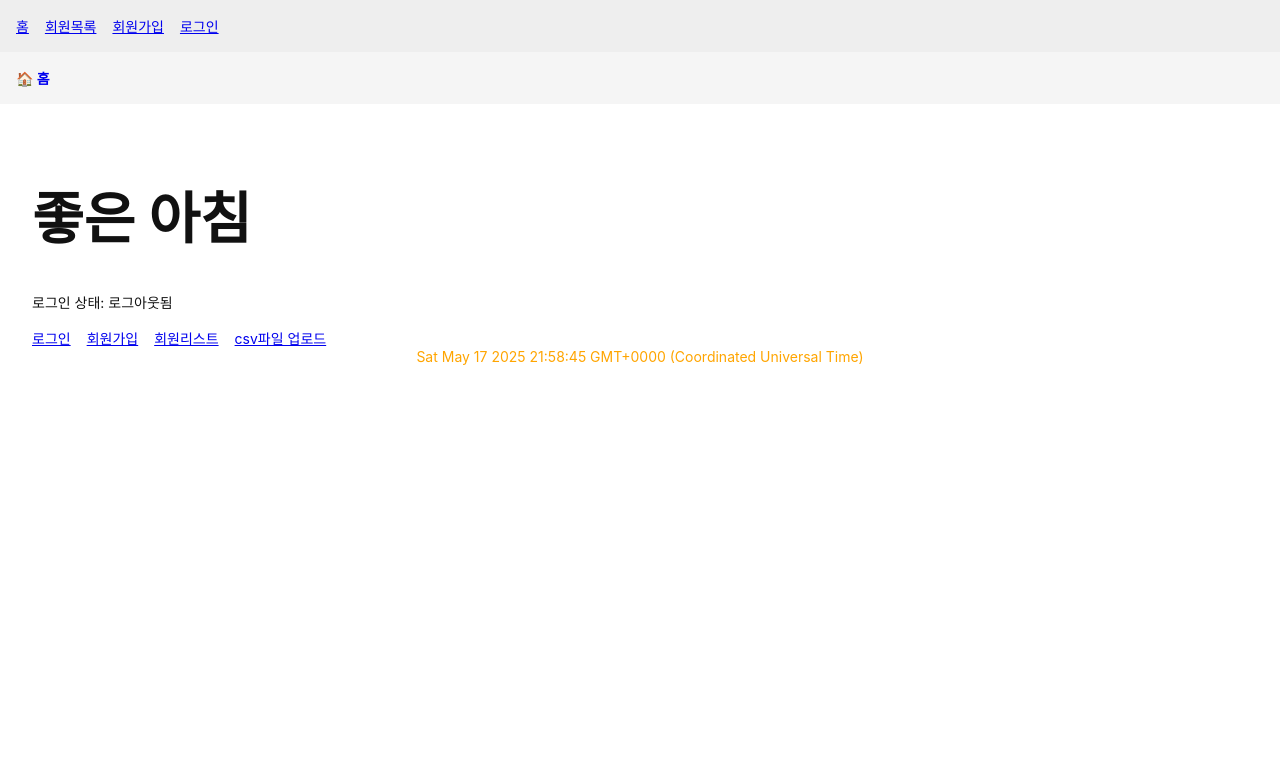
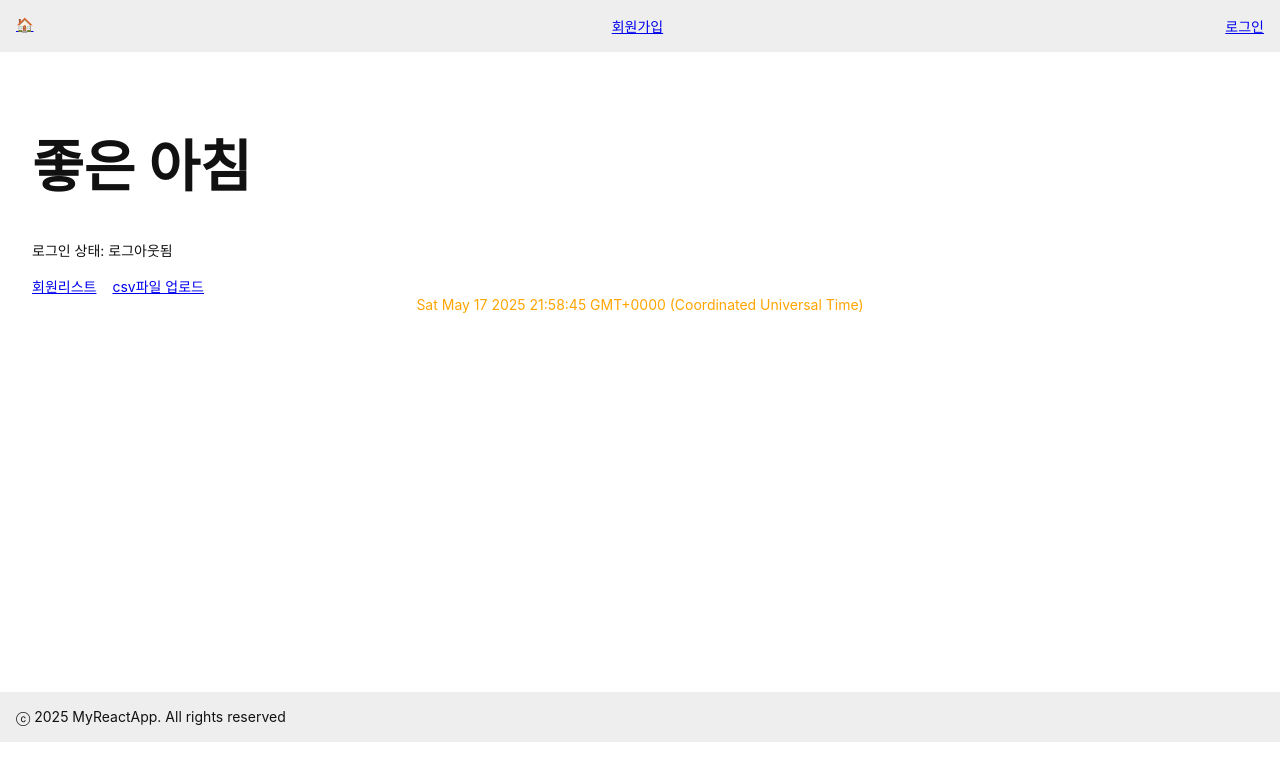
Before and after one commit to mrjung72/my-vite-complete-react-app, a React (Vite) app: page / in a window 1280 px wide. Shown: the top 780 px of the page. Built offline with nearby package versions, Linux system fonts and the light colour scheme.

Commit message:
로그인 상태정보 적용 로직 추가가

```diff
--- a/package.json
+++ b/package.json
@@ -20,7 +20,6 @@
         "react-router": "^7.1.1",
         "react-router-dom": "^7.6.0",
         "redux-persist": "^6.0.0",
-        "sass": "^1.83.0",
         "sass-loader": "^16.0.4"
     },
     "scripts": {
@@ -56,6 +55,7 @@
         "jest": "^29.7.0",
         "jest-environment-jsdom": "^29.7.0",
         "prettier": "^3.4.2",
+        "sass": "^1.89.0",
         "ts-jest": "^29.2.5",
         "typescript": "^5.7.2",
         "vite": "^6.0.6",
--- a/src/RootComponent.tsx
+++ b/src/RootComponent.tsx
@@ -3,6 +3,7 @@ import { BrowserRouter as Router, Route, Routes } from 'react-router-dom'
 import HomePage from './pages/HomePage'
 import LoginPage from './pages/LoginPage'
 import Header from './components/Header'
+import Footer from './components/Footer'
 import RegisterPage from './pages/RegisterPage'
 import UserListPage from './pages/UserListPage'
 import CsvUploadPage from './pages/CsvUploadPage'
@@ -22,6 +23,7 @@ const RootComponent: React.FC = () => {
                 <Route path={ROUTES.UPLOAD_CSV_ROUTE} element={<CsvUploadPage />} />
                 <Route path="*" element={<NotFoundPage />} />
             </Routes>
+            <Footer />
         </Router>
     )
 }
--- /dev/null
+++ b/src/components/Footer.tsx
@@ -0,0 +1,14 @@
+import React from 'react'
+
+const Footer: React.FC = () => {
+
+    return (
+        <footer style={{ display: 'flex', justifyContent: 'space-between', padding: '1rem', background: '#eee' }}>
+                <div>
+                    ⓒ 2025 MyReactApp. All rights reserved
+                </div>
+        </footer>
+    );
+}
+
+export default Footer
--- a/src/components/Header.tsx
+++ b/src/components/Header.tsx
@@ -2,23 +2,35 @@
 import React from 'react'
 import { Link } from 'react-router-dom'
 import { useAppSelector } from '../store/store'
+import { logout } from '../store/slices/authSlice';
+import { useDispatch } from 'react-redux';
 
 const Header: React.FC = () => {
-    const username = useAppSelector((state) => state.user.username)
+    const dispatch = useDispatch();
+
+    const username = useAppSelector((state) => state.auth.username)
     const isLoggedIn = useAppSelector((state) => state.auth.isLoggedIn)
+
+    const handleLogout = () => {
+        dispatch(logout())
+    }
 
     return (
         <header style={{ display: 'flex', justifyContent: 'space-between', padding: '1rem', background: '#eee' }}>
             <nav>
-                <Link to="/" style={{ marginRight: '1rem' }}>홈</Link>
-                <Link to="/users" style={{ marginRight: '1rem' }}>회원목록</Link>
-                <Link to="/register" style={{ marginRight: '1rem' }}>회원가입</Link>
-                <Link to="/login">로그인</Link>
+                <Link to="/" style={{ marginRight: '1rem' }}>🏠</Link>
             </nav>
             {isLoggedIn && (
                 <div>
                     👤 <strong>{username}</strong> 님
+                    <button onClick={handleLogout}>로그아웃</button>
                 </div>
+            )}
+            {!isLoggedIn && (
+                <Link to="/register">회원가입</Link>
+            )}
+            {!isLoggedIn && (
+                <Link to="/login">로그인</Link>
             )}
         </header>
     )
--- a/src/components/Layout.tsx
+++ b/src/components/Layout.tsx
@@ -4,18 +4,12 @@ import { Link } from 'react-router-dom'
 
 const Layout: React.FC<{ children: React.ReactNode }> = ({ children }) => {
     return (
-        <div style={{ display: 'flex', flexDirection: 'column', minHeight: '100vh' }}>
-            <header style={{ padding: '1rem', background: '#f5f5f5' }}>
-                <Link to="/" style={{ textDecoration: 'none', fontWeight: 'bold' }}>🏠 홈</Link>
-            </header>
+        <div style={{ display: 'flex', flexDirection: 'column', minHeight: '80vh' }}>
 
             <main style={{ flex: 1, padding: '2rem' }}>
                 {children}
             </main>
 
-            <footer style={{ padding: '1rem', background: '#f5f5f5', textAlign: 'center' }}>
-                ⓒ 2025 MyReactApp. All rights reserved.
-            </footer>
         </div>
     )
 }
--- a/src/index.tsx
+++ b/src/index.tsx
@@ -2,6 +2,7 @@ import React from 'react'
 import { createRoot } from 'react-dom/client'
 import App from './App'
 import * as serviceWorker from './serviceWorker'
+import './styles/main.sass'
 
 const root = createRoot(document.getElementById('root')!) // createRoot(container!) if you use TypeScript
 root.render(<App />)
--- a/src/pages/HomePage.tsx
+++ b/src/pages/HomePage.tsx
@@ -13,8 +13,6 @@ const HomePage: React.FC = () => {
             <h1 style={{ fontSize: '4em' }}>좋은 아침</h1>
             <p>로그인 상태: {isLoggedIn ? '로그인됨' : '로그아웃됨'}</p>
             <div style={{ marginTop: '1rem' }}>
-                <Link to="/login" style={{ marginRight: '1rem' }}>로그인</Link>
-                <Link to="/register" style={{ marginRight: '1rem' }}>회원가입</Link>
                 <Link to="/users" style={{ marginRight: '1rem' }}>회원리스트</Link>
                 <Link to="/upload-csv" style={{ marginRight: '1rem' }}>csv파일 업로드</Link>
             </div>
--- a/src/pages/LoginPage.tsx
+++ b/src/pages/LoginPage.tsx
@@ -2,7 +2,7 @@
 import React, { useState } from 'react'
 import { useDispatch } from 'react-redux';
 import { useNavigate } from 'react-router-dom';
-import { login } from '../redux/authSlice';
+import { login } from '../store/slices/authSlice';
 
 // src/pages/LoginPage.tsx
 import Layout from '../components/Layout'
@@ -69,7 +69,8 @@ const LoginPage: React.FC = () => {
             onChange={e => setPassword(e.target.value)}
             required
           />
-        </div>            <button type="submit">Login</button>
+        </div>
+        <button type="submit">Login</button>
             </form>
         </Layout>
     )
--- a/src/pages/RegisterPage.tsx
+++ b/src/pages/RegisterPage.tsx
@@ -6,6 +6,7 @@ const RegisterPage: React.FC = () => {
     const [username, setUsername] = useState('')
     const [password, setPassword] = useState('')
     const [email, setEmail] = useState('')
+    const navigate = useNavigate();
 
   const handleSubmit = async (e: React.FormEvent) => {
         e.preventDefault()
@@ -17,6 +18,7 @@ const RegisterPage: React.FC = () => {
 
         if (res.ok) {
             alert('회원가입 성공')
+            navigate('/login');
         } else {
             alert('회원가입 실패')
         }
--- a/src/pages/UserListPage.tsx
+++ b/src/pages/UserListPage.tsx
@@ -1,6 +1,7 @@
 // src/pages/UserListPage.tsx
 import React, { useEffect, useState } from 'react'
 import Layout from '../components/Layout'
+import styles from './UserListPage.module.css'
 
 type User = {
     id: number
--- a/src/redux/authSlice.ts
+++ /dev/null
@@ -1,30 +0,0 @@
-// src/redux/authSlice.ts
-import { createSlice } from '@reduxjs/toolkit';
-
-interface AuthState {
-  user: string | null;
-  isAuthenticated: boolean;
-}
-
-const initialState: AuthState = {
-  user: null,
-  isAuthenticated: false,
-};
-
-const authSlice = createSlice({
-  name: 'auth',
-  initialState,
-  reducers: {
-    login(state, action) {
-      state.user = action.payload;
-      state.isAuthenticated = true;
-    },
-    logout(state) {
-      state.user = null;
-      state.isAuthenticated = false;
-    },
-  },
-});
-
-export const { login, logout } = authSlice.actions;
-export default authSlice.reducer;
```
Also changed, not shown: src/pages/UserListPage.module.css (added, +17 -0 lines).
